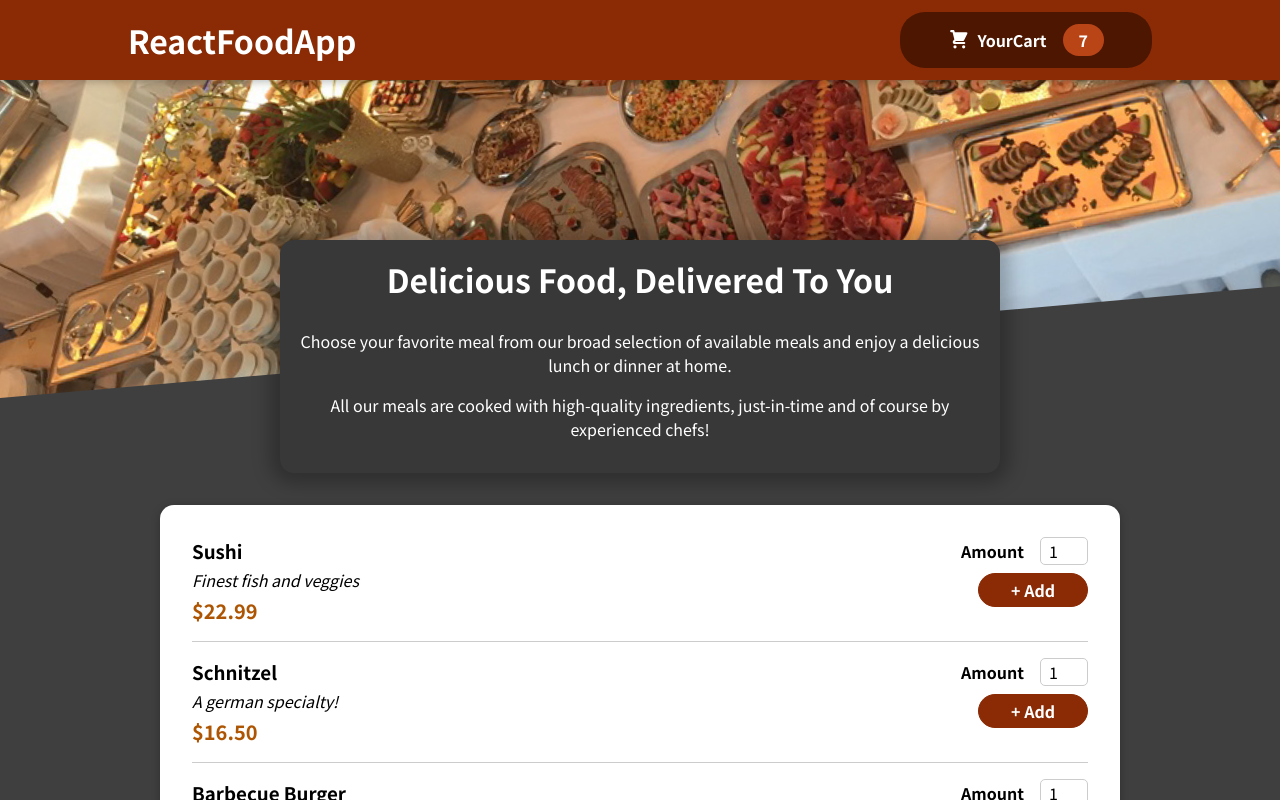
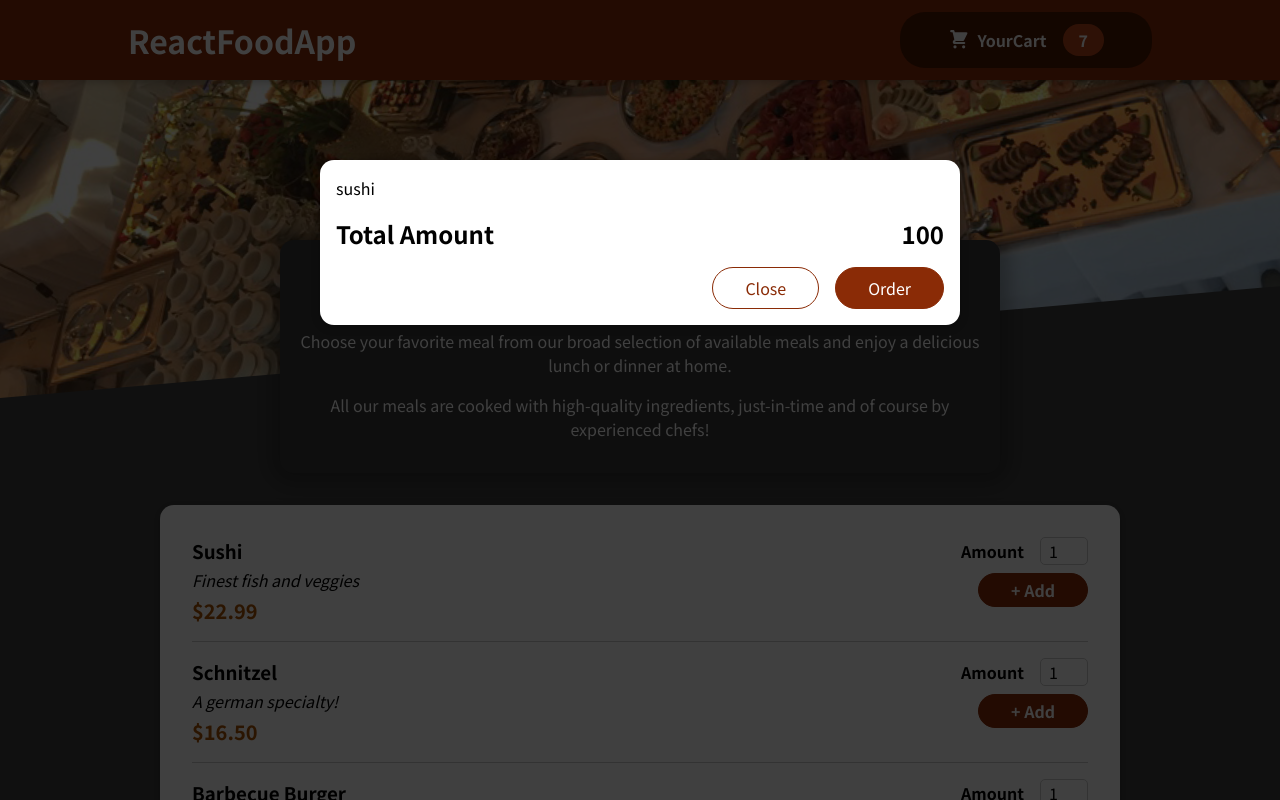
Before and after one commit to baranisdharan/ResTaurant, a React (Create React App) app: page / in a window 1280 px wide. Shown: the top 800 px of the page. Built offline with nearby package versions, Linux system fonts and the light colour scheme.

Commit message:
Making a hard Coded Cart without any Functionality

```diff
--- a/public/index.html
+++ b/public/index.html
@@ -28,6 +28,7 @@
   </head>
   <body>
     <noscript>You need to enable JavaScript to run this app.</noscript>
+    <div id="overlays"></div>
     <div id="root"></div>
     <!--
       This HTML file is a template.
--- a/src/App.js
+++ b/src/App.js
@@ -1,12 +1,16 @@
 import React from "react";
 import Header from "./Components/Layout/Header";
-import Meals from './Components/Meals/Meals';
+import Meals from "./Components/Meals/Meals";
+import Cart from "./Components/Cart/Cart";
 
 function App() {
   return (
     <React.Fragment>
+      <Cart />
       <Header />
-      <Meals/>
+      <main>
+        <Meals />
+      </main>
     </React.Fragment>
   );
 }
--- /dev/null
+++ b/src/Components/Cart/Cart.js
@@ -0,0 +1,28 @@
+import classes from "./Cart.module.css";
+import Modal from "../UI/Modal";
+
+const Cart = (props) => {
+  const cartItems = (
+    <ul className={classes["cart-items"]}>
+      {[{ id: "c1", name: "sushi", amount: 1, price: 13 }].map((item) => (
+        <li>{item.name}</li>
+      ))}
+    </ul>
+  );
+
+  return (
+    <Modal>
+        {cartItems}
+      <div className={classes.total}>
+        <span>Total Amount</span>
+        <span>100</span>
+      </div>
+      <div className={classes.actions}>
+        <button className={classes["button--alt"]}>Close</button>
+        <button className={classes.button}>Order</button>
+      </div>
+    </Modal>
+  );
+};
+
+export default Cart;
--- /dev/null
+++ b/src/Components/Cart/Cart.module.css
@@ -0,0 +1,46 @@
+.cart-items {
+    list-style: none;
+    margin: 0;
+    padding: 0;
+    max-height: 20rem;
+    overflow: auto;
+  }
+
+  .total {
+    display: flex;
+    justify-content: space-between;
+    align-items: center;
+    font-weight: bold;
+    font-size: 1.5rem;
+    margin: 1rem 0;
+  }
+
+  .actions {
+    text-align: right;
+  }
+
+  .actions button {
+    font: inherit;
+    cursor: pointer;
+    background-color: transparent;
+    border: 1px solid #8a2b06;
+    padding: 0.5rem 2rem;
+    border-radius: 25px;
+    margin-left: 1rem;
+  }
+
+  .actions button:hover,
+  .actions button:active {
+    background-color: #5a1a01;
+    border-color: #5a1a01;
+    color: white;
+  }
+
+  .actions .button--alt {
+    color: #8a2b06;
+  }
+
+  .actions .button {
+    background-color: #8a2b06;
+    color: white;
+  }
--- /dev/null
+++ b/src/Components/UI/Modal.js
@@ -0,0 +1,31 @@
+import classes from "./Modal.module.css";
+import React from "react";
+import ReactDOM from "react-dom";
+
+const Backdrop = (props) => {
+  return <div className={classes.backdrop}></div>;
+};
+
+const ModalOverlay = (props) => {
+  return (
+    <div className={classes.modal}>
+      <div className={classes.content}>{props.children}</div>
+    </div>
+  );
+};
+
+const portalElement = document.getElementById("overlays");
+
+const Modal = (props) => {
+  return (
+    <React.Fragment>
+      {ReactDOM.createPortal(<Backdrop />, portalElement)}
+      {ReactDOM.createPortal(
+        <ModalOverlay>{props.children}</ModalOverlay>,
+        portalElement
+      )}
+    </React.Fragment>
+  );
+};
+
+export default Modal;
--- /dev/null
+++ b/src/Components/UI/Modal.module.css
@@ -0,0 +1,40 @@
+.backdrop {
+    position: fixed;
+    top: 0;
+    left: 0;
+    width: 100%;
+    height: 100vh;
+    z-index: 20;
+    background-color: rgba(0, 0, 0, 0.75);
+  }
+
+  .modal {
+    position: fixed;
+    top: 20vh;
+    left: 5%;
+    width: 90%;
+    background-color: white;
+    padding: 1rem;
+    border-radius: 14px;
+    box-shadow: 0 2px 8px rgba(0, 0, 0, 0.25);
+    z-index: 30;
+    animation: slide-down 300ms ease-out forwards;
+  }
+
+  @media (min-width: 768px) {
+    .modal {
+      width: 40rem;
+      left: calc(50% - 20rem);
+    }
+  }
+
+  @keyframes slide-down {
+    from {
+      opacity: 0;
+      transform: translateY(-3rem);
+    }
+    to {
+      opacity: 1;
+      transform: translateY(0);
+    }
+  }
```
